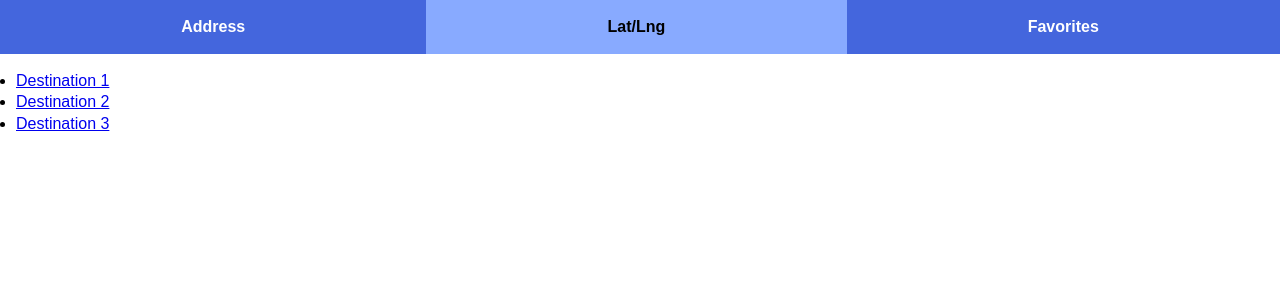
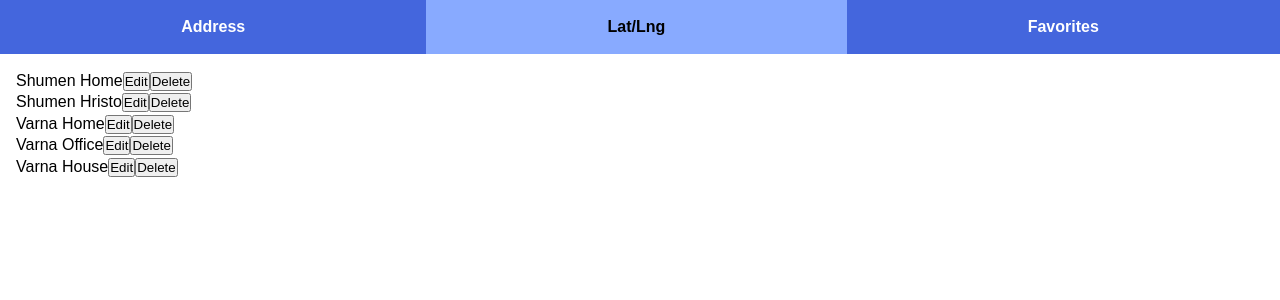
Before and after one commit to magadanskiuchen/m-simple-nav-react, a React (Create React App) app: page /favorites in a window 1280 px wide. Shown: the top 300 px of the page. Built offline with nearby package versions, Linux system fonts and the light colour scheme.

Commit message:
Favorites: make list dynamic (pull from a prop)

```diff
--- a/src/App.js
+++ b/src/App.js
@@ -32,7 +32,13 @@ function App() {
 							</LocationInput>
 						</Route>
 						<Route exact path="/favorites">
-							<FavoritesInput />
+							<FavoritesInput favoritePlaces={[
+								{ id: 1, name: 'Shumen Home', lat: 43.2658149, lng: 26.9442749 },
+								{ id: 2, name: 'Shumen Hristo', lat: 43.2715686, lng: 26.9259447 },
+								{ id: 3, name: 'Varna Home', lat: 43.2162011, lng: 27.890922 },
+								{ id: 4, name: 'Varna Office', lat: 43.2258173, lng: 27.8510748 },
+								{ id: 5, name: 'Varna House', lat: 43.215770, lng: 27.958105 }
+							]} />
 						</Route>
 					</Switch>
 				</div>
--- a/src/components/FavoritesInput.js
+++ b/src/components/FavoritesInput.js
@@ -1,16 +1,14 @@
 import React from 'react';
 import { Link } from 'react-router-dom';
 
+import '../styles/FavoritesInput.scss';
+
 export default function FavoritesInput(props) {
-	return <ul>
-		<li>
-			<Link to="/">Destination 1</Link>
-		</li>
-		<li>
-			<Link to="/">Destination 2</Link>
-		</li>
-		<li>
-			<Link to="/">Destination 3</Link>
-		</li>
+	return <ul className="favorites-list">
+		{props.favoritePlaces.map(p => <li key={p.id} className="saved-place" data-lat={p.lat} data-lng={p.lng}>
+			<span className="saved-place__label">{p.name}</span>
+			<button className="ico ico--edit">Edit</button>
+			<button className="ico ico--delete">Delete</button>
+		</li>)}
 	</ul>;
 }
--- /dev/null
+++ b/src/styles/FavoritesInput.scss
@@ -0,0 +1,3 @@
+.favorites-list {
+	list-style: none;
+}
```
